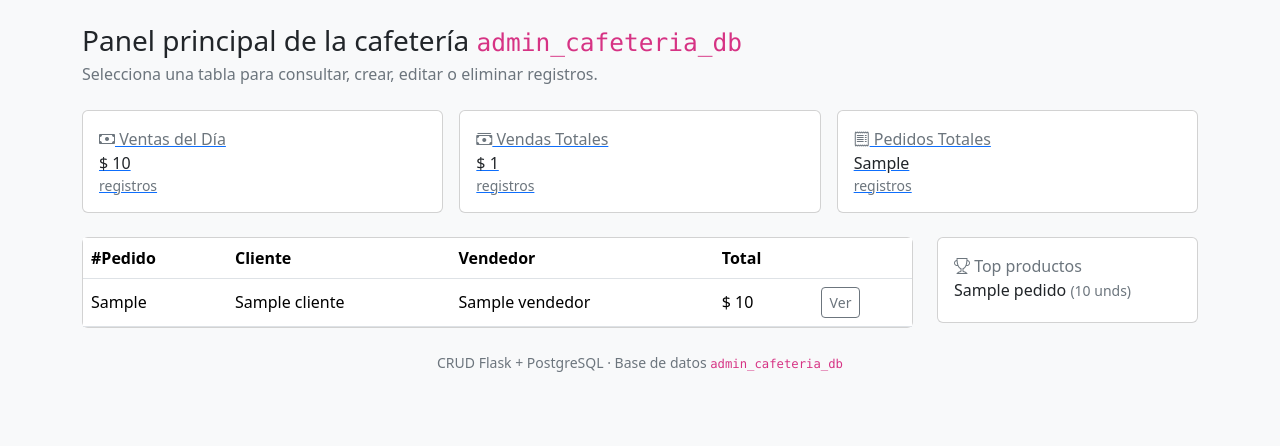
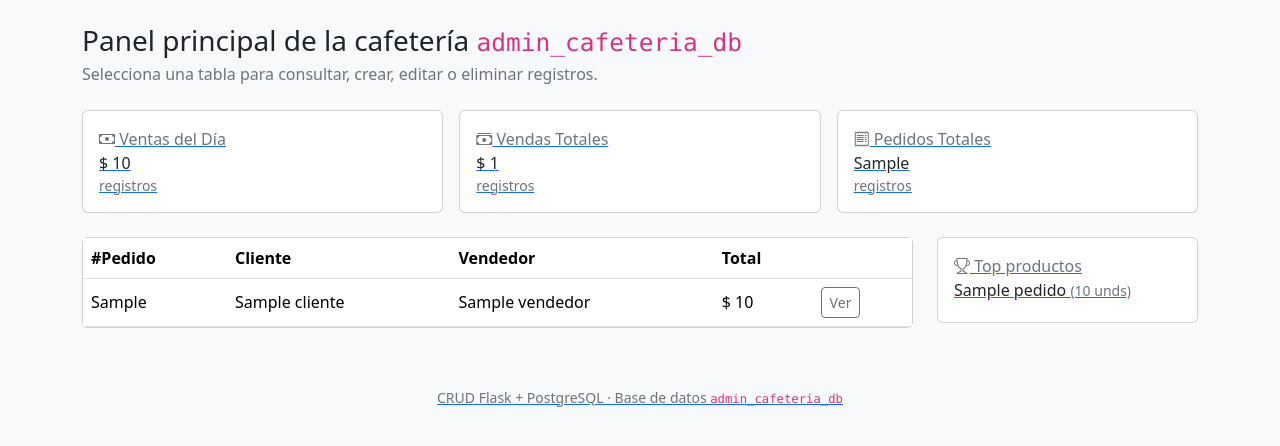
Before and after one commit to Luisa626/admin_cafeteria, a Flask app: page / in a window 1280 px wide. Shown: the part 56-502 px from the top of the page. Run offline with Flask 3, Linux system fonts and the light colour scheme; a database or web service that is not in the repository returns one stand-in record (values such as "Sample title"); some libraries are stand-ins or nearby versions.

Commit message:
añadir ruta a card

```diff
--- a/templates/index.html
+++ b/templates/index.html
@@ -59,6 +59,7 @@
     <aside class="col-12 col-md-3">
 <div class="row g-3">
     <div class="col-6 col-md-4 col-lg">
+        <a class="card-link-full" href="{{ url_for('productos.listar') }}">
         <div class="card card-tabla h-100">
             <div class="card-body">
                 <div class="text-secondary"><i class="bi bi-trophy"></i> Top productos</div>
```
